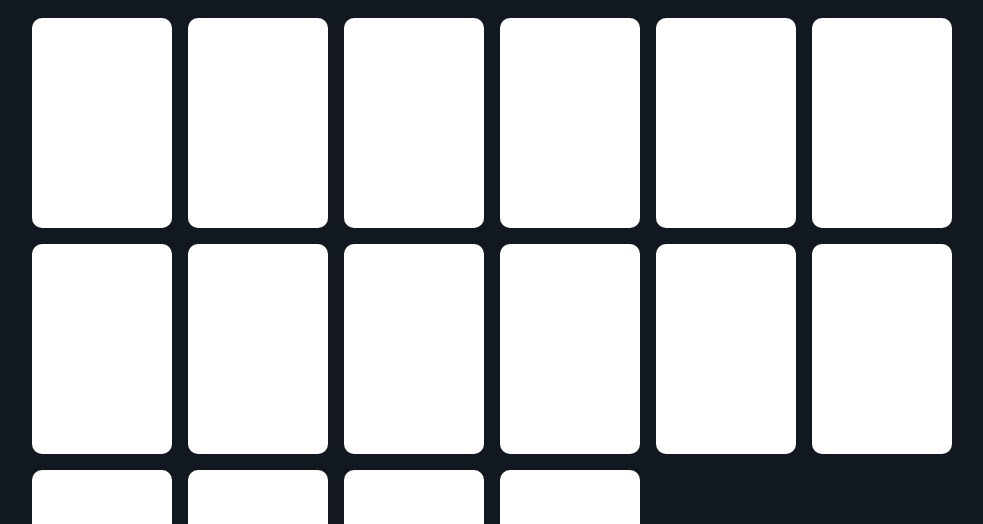
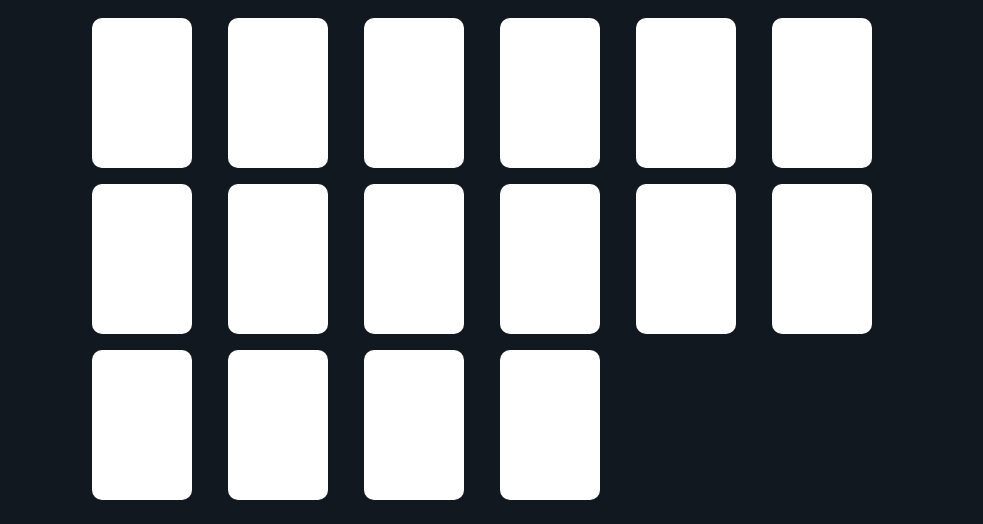
Before and after one commit to gboecker24/gboecker24-KentHackEnough2026, a plain HTML site: page MemoryGame/Memory.html in a window 1280 px wide. Shown: the part 107-631 px from the top of the page, without its empty margins (156-1139 px from the left). Drawn offline with Linux system fonts and the light colour scheme; grey boxes are pictures that could not be loaded.

Commit message:
MIchael Memory Even Better!!!

```diff
--- a/MemoryGame/Memory.css
+++ b/MemoryGame/Memory.css
@@ -34,13 +34,13 @@ p {
     display: grid;
     justify-content: center;
     grid-gap: 16px;
-    grid-template-columns: repeat(6, 140px);
-    grid-template-rows: repeat(2, calc(140px / 2 * 3));
+    grid-template-columns: repeat(6, 120px);
+    grid-template-rows: repeat(2, calc(100px / 2 * 3));
 }
 
 .card{
-    height: calc(140px / 2 * 3);
-    width: 140px;
+    height: calc(100px / 2 * 3);
+    width: 100px;
     border-radius: 10px;
     background-color: white;
     position: relative;
@@ -49,8 +49,8 @@ p {
 }
 
 .front-image{
-    width: 60px;
-    height: 60px;
+    width: 80px;
+    height: 80px;
 }
 
 .card.flipped {
--- a/MemoryGame/Memory.html
+++ b/MemoryGame/Memory.html
@@ -7,7 +7,7 @@
     <link rel="stylesheet" type="text/css" href="Memory.css">
 </head>
 <body>
-    <h1> Memory Cards </h1>
+    <h1> Michael Memory </h1>
     <div class="grid-container"></div>
     <p>Score: <span class="score"></span></p>
     <div class="actions">
--- a/MemoryGame/Memory.js
+++ b/MemoryGame/Memory.js
@@ -4,19 +4,46 @@ let firstCard, secondCard;
 let lockBoard = false;
 let score = 0;
 
+const cardsData = [
+    {
+        "image": "../photos/Michael.png",
+        "name": "Michael"
+    },
+    {
+        "image": "../photos/FrenchMichael2.png",
+        "name": "French Michael"
+    },
+    {
+        "image": "../photos/Oldtimeymichael.png",
+        "name": "Old Timey Michael"
+    },
+    {
+        "image": "../photos/Michael67.png",
+        "name": "Michael on Tyler"
+    },
+    {
+        "image": "../photos/MoggingMichael.png",
+        "name": "MOgging Michael"
+    },
+    {
+        "image": "../photos/FrenchMichael.png",
+        "name": "Michael Protection"
+    },
+    {
+        "image": "../photos/MaliciousMichael.png",
+        "name": "Malicious Michael"
+    },
+    {
+        "image": "../photos/Michale8.png",
+        "name": "Michael Booth"
+    }
+];
+
 document.querySelector(".score").textContent = score;
 
-fetch("./cards.json")
-    .then((res) => res.json())
-    .then((data) => {
-        cards = [...data, ...data];
-        shuffleCards();
-        generateCards();
-    })
-    .catch((error) => {
-        console.error("Failed to load cards.json:", error);
-        alert("Unable to load cards.json. Please run this page from a local server and check the browser console.");
-    });
+cards = [...cardsData, ...cardsData];
+shuffleCards();
+generateCards();
 
 function shuffleCards() {
     let currentIndex = cards.length;
```
